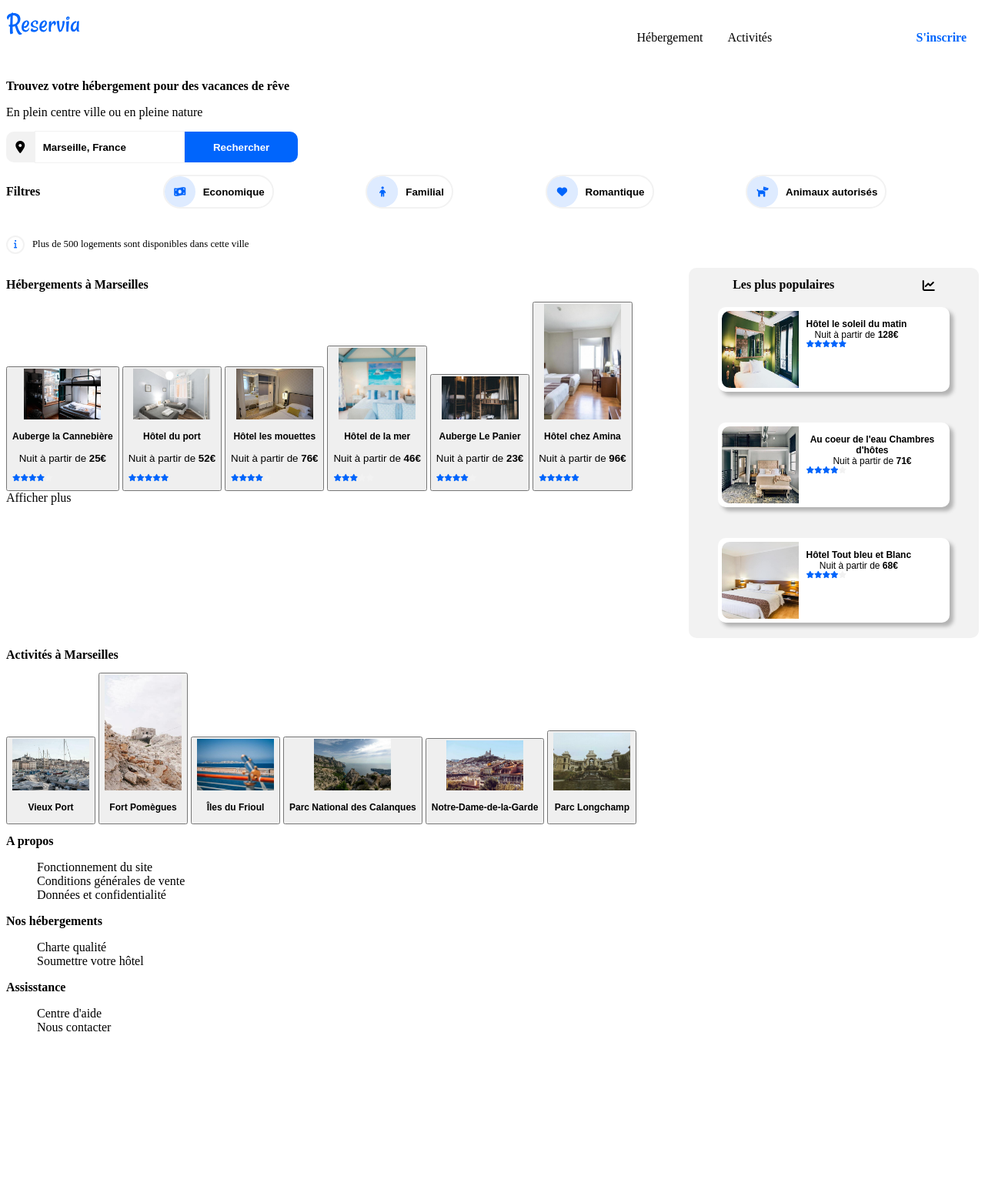
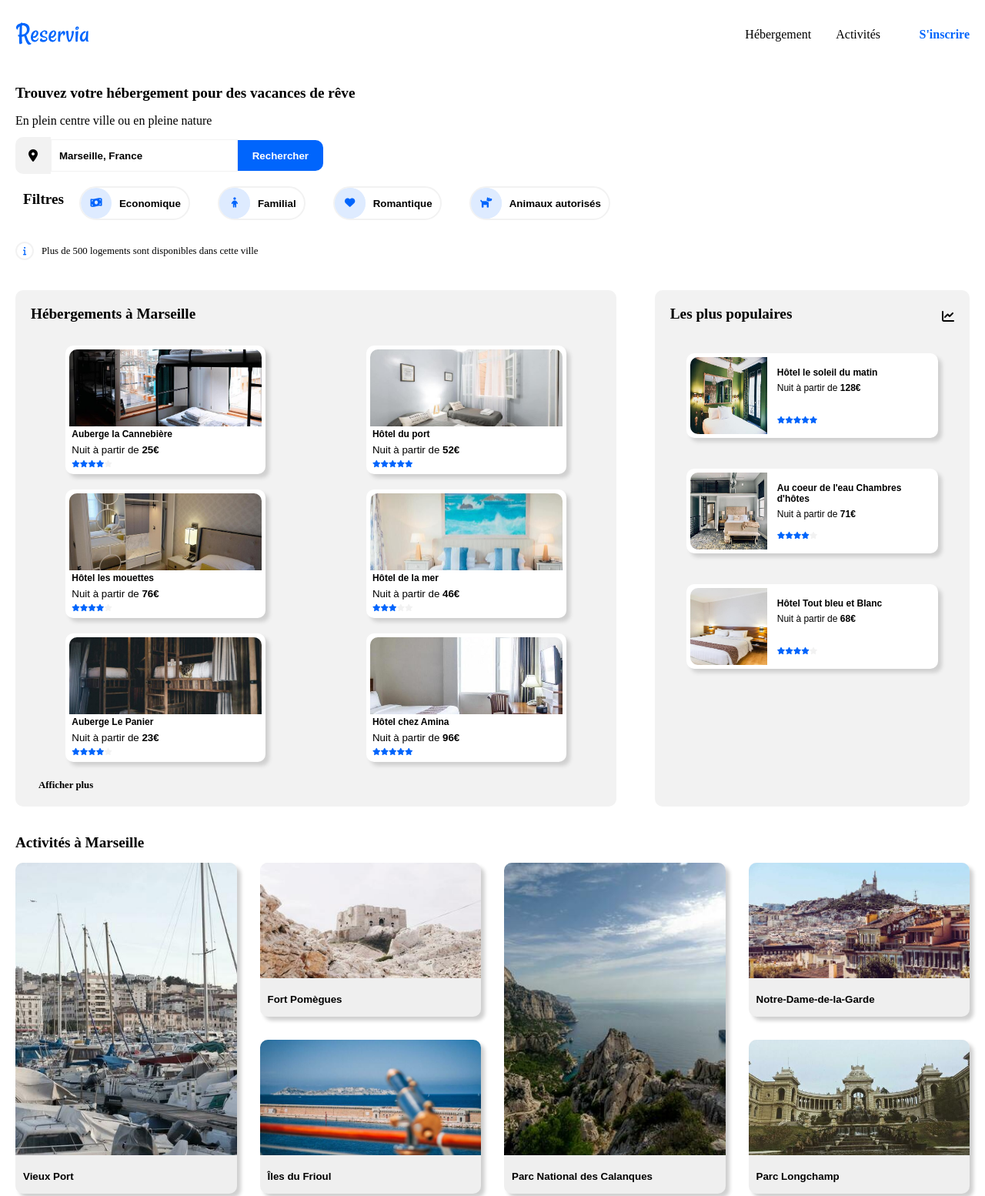
Before and after one commit to ChristopheRibault/ChristopheRibault_2_29032021, a plain HTML site: page index.html in a window 1280 px wide. Shown: the top 1554 px of the page at 77% size. Before the commit the page ends 1360 px from the top, so only its background shows below. Drawn offline with Linux system fonts and the light colour scheme; a web font is replaced by a local one.

Commit message:
feat: finalize style with flexbox

```diff
--- a/index.html
+++ b/index.html
@@ -11,17 +11,15 @@
 </head>
 <body>
   <header class="page-header">
-    <div class="header_main">
-      <div class="header_main-title">
-        <img src="./assets/images/logo/Reservia.svg" alt="logo reservia"/>
+    <div class="header_title">
+      <a href="/"><img src="./assets/images/logo/Reservia.svg" alt="logo reservia"/></a>
     </div>
-      <nav>
-        <ul class="nav_sections">
+    <nav class="header_nav">
+      <ul>
         <li><a href="#accomodation">Hébergement</a></li>
         <li><a href="#activities">Activités</a></li>
       </ul>
     </nav>
-    </div>
     <div class="header_subscribe">
       <a href="/">S'inscrire</a>
     </div>
@@ -36,7 +34,8 @@
       <div class="search-container">
         <div class="search-icon_container search-item"><i class="fas fa-map-marker-alt"></i></div>
         <input class="search-input search-item" type="text" value="Marseille, France"/>
-        <button class="search-btn search-item">Rechercher</button>
+        <button class="search-btn search-item search-btn__text">Rechercher</button>
+        <button class="search-btn search-item search-btn__icon"><i class="fas fa-search"></i></button>
       </div>
       <div class="search-filters">
         <h2>Filtres</h2>
@@ -76,9 +75,11 @@
   <main>
     <section class="results">
       <section id="accomodation" class="accomodation-section">
-        <h2>Hébergements à Marseilles</h2>
+        <h2>Hébergements à Marseille</h2>
+        <div class="accomodation-section_cards">
           <button class="accomodation_card">
             <img src="./assets/images/hebergements/4_small/marcus-loke-WQJvWU_HZFo-unsplash.jpg"alt="Auberge la Cannebière"/>
+            <div class="accomodation_card_details">
               <h3>Auberge la Cannebière</h3>
               <p>Nuit à partir de <strong>25€</strong></p>
               <ul class="card-rate">
@@ -88,9 +89,11 @@
                 <li><i class="fas fa-star star-on"></i></li>
                 <li><i class="fas fa-star star-off"></i></li>
               </ul>
+            </div>
           </button>
           <button class="accomodation_card">
             <img src="./assets/images/hebergements/4_small/fred-kleber-gTbaxaVLvsg-unsplash.jpg"alt="Hôtel du port"/>
+            <div class="accomodation_card_details">
               <h3>Hôtel du port</h3>
               <p>Nuit à partir de <strong>52€</strong></p>
               <ul class="card-rate">
@@ -100,9 +103,11 @@
                 <li><i class="fas fa-star star-on"></i></li>
                 <li><i class="fas fa-star star-on"></i></li>
               </ul>
+            </div>
           </button>
           <button class="accomodation_card">
             <img src="./assets/images/hebergements/4_small/reisetopia-B8WIgxA_PFU-unsplash.jpg"alt="Hôtel les mouettes"/>
+            <div class="accomodation_card_details">
               <h3>Hôtel les mouettes</h3>
               <p>Nuit à partir de <strong>76€</strong></p>
               <ul class="card-rate">
@@ -112,9 +117,11 @@
                 <li><i class="fas fa-star star-on"></i></li>
                 <li><i class="fas fa-star star-off"></i></li>
               </ul>
+            </div>
           </button>
           <button class="accomodation_card">
             <img src="./assets/images/hebergements/4_small/annie-spratt-Eg1qcIitAuA-unsplash.jpg"alt="Hôtel de la mer"/>
+            <div class="accomodation_card_details">
               <h3>Hôtel de la mer</h3>
               <p>Nuit à partir de <strong>46€</strong></p>
               <ul class="card-rate">
@@ -124,9 +131,11 @@
                 <li><i class="fas fa-star star-off"></i></li>
                 <li><i class="fas fa-star star-off"></i></li>
               </ul>
+            </div>
           </button>
           <button class="accomodation_card">
             <img src="./assets/images/hebergements/4_small/nicate-lee-kT-ZyaiwBe0-unsplash.jpg"alt="Auberge Le Panier"/>
+            <div class="accomodation_card_details">
               <h3>Auberge Le Panier</h3>
               <p>Nuit à partir de <strong>23€</strong></p>
               <ul class="card-rate">
@@ -136,9 +145,11 @@
                 <li><i class="fas fa-star star-on"></i></li>
                 <li><i class="fas fa-star star-off"></i></li>
               </ul>
+            </div>
           </button>
           <button class="accomodation_card">
             <img src="./assets/images/hebergements/4_small/febrian-zakaria-M6S1WvfW68A-unsplash.jpg"alt="Hôtel chez Amina"/>
+            <div class="accomodation_card_details">
               <h3>Hôtel chez Amina</h3>
               <p>Nuit à partir de <strong>96€</strong></p>
               <ul class="card-rate">
@@ -148,7 +159,9 @@
                 <li><i class="fas fa-star star-on"></i></li>
                 <li><i class="fas fa-star star-on"></i></li>
               </ul>
+            </div>
           </button>
+        </div>
         <footer>
           <a>Afficher plus</a>
         </footer>
@@ -206,38 +219,40 @@
       </aside>
     </section>
 
-    <section id="activities-section" class="activities">
-      <h2>Activités à Marseilles</h2>
-      <button class="activities_card">
+    <section id="activities" class="activities-section">
+      <h2>Activités à Marseille</h2>
+      <div class="activities-section_cards">
+        <button class="activities_card big-card">
           <img src="./assets/images/activites/4_small/reno-laithienne-QUgJhdY5Fyk-unsplash.jpg" alt="Vieux Port" />
           <h3>Vieux Port</h3>
         </button>
-      <button class="activities_card">
+        <button class="activities_card small-card">
           <img src="./assets/images/activites/4_small/paul-hermann-QFTrLdQIRhI-unsplash.jpg" alt="Fort Pomègues" />
           <h3>Fort Pomègues</h3>
         </button>
-      <button class="activities_card">
+        <button class="activities_card small-card">
           <img src="./assets/images/activites/4_small/kevin-hikari-rV_Qd1l-VXg-unsplash.jpg" alt="Îles du Frioul" />
           <h3>Îles du Frioul</h3>
         </button>
-      <button class="activities_card">
+        <button class="activities_card big-card">
           <img src="./assets/images/activites/4_small/kilyan-sockalingum-NR8-cBCN3aI-unsplash.jpg" alt="Parc National des Calanques" />
           <h3>Parc National des Calanques</h3>
         </button>
-      <button class="activities_card">
+        <button class="activities_card small-card">
           <img src="./assets/images/activites/4_small/florian-wehde-xW9e8gdotxI-unsplash.jpg" alt="Notre-Dame-de-la-Garde" />
           <h3>Notre-Dame-de-la-Garde</h3>
         </button>
-      <button class="activities_card">
+        <button class="activities_card small-card">
           <img src="./assets/images/activites/4_small/lena-paulin-wH2-EJoDcV0-unsplash.jpg" alt="Parc Longchamp" />
           <h3>Parc Longchamp</h3>
         </button>
+      </div>
     </section>
 
 
   </main>
 
-  <footer>
+  <footer class="page-footer">
     <section class="about">
       <h2>A propos</h2>
       <ul>
--- a/style.css
+++ b/style.css
@@ -1,4 +1,4 @@
-/*Général settings*/
+/*General settings*/
 
 @font-face {
   font-family: Raleway;
@@ -7,6 +7,11 @@
 
 body {
   font-family: Raleway;
+  padding: 0;
+  margin: 0;
+  width: 100%;
+  max-width: 1440px;
+  margin: auto;
 }
 
 li {
@@ -19,7 +24,8 @@ a {
 }
 
 h2 {
-  font-size: 1em;
+  font-size: 1.2em;
+  font-weight: bolder;
 }
 
 h3 {
@@ -33,36 +39,64 @@ button {
 /* Header */
 
 .page-header {
+  display: grid;
+  grid-template-areas: "logo nav subscribe";
+  grid-template-columns: 150px 1fr 120px;
+  grid-template-rows: 90px;
+  /* margin: 20px; */
+}
+
+.header_title {
+  grid-area: logo;
+  align-self: center;
+  justify-self: left;
+  margin: 20px
+}
+
+.header_nav {
+  grid-area: nav;
+  align-self: center;
+  justify-self: right;
+  width: 100%;
+  height: 100%;
+}
+
+.header_subscribe {
+  grid-area: subscribe;
+  align-self: center;
+  justify-self: right;
+  color: #0065FC;
+  font-weight: bold;
+  margin-right: 20px;
+}
+
+.header_nav ul {
   display: flex;
   flex-flow: row nowrap;
-  justify-content: space-between;
-  align-items: center;
+  justify-content: flex-end;
+  padding: 0;
+  margin: 0;
+  height: 100%;
 }
 
-.header_main {
+.header_nav li {
   display: flex;
-  flex-flow: row wrap;
-  justify-content: space-between;
-  width: 80%;
+  align-items: center;
+  justify-content: center;
+  padding: 1em;
+  justify-self: center;
 }
 
-.nav_sections {
-  display: flex;
-  flex-flow: row nowrap;
-}
-
-.nav_sections li {
-  margin: 1em;
-}
-
-.header_subscribe a {
-  width: 20%;
-  margin: 1em;
+.header_nav li:hover {
   color: #0065FC;
-  font-weight: bold;
+  border-top: 4px solid #0065FC;
 }
 
 /* Search section */
+
+.search {
+  margin: 20px;
+}
 
 .search-form {
   display: flex;
@@ -73,35 +107,41 @@ button {
   display: flex;
   flex-flow: row nowrap;
   align-items: center;
+  justify-content: flex-start;
 
-  width: 30%;
+  width: 100%;
+  max-width: 400px;
   height: 40px;
 }
 
 .search-icon_container {
   background-color: #F2F2F2;
   border-radius: 10px 0 0 10px;
-  width: 10%;
+  flex-grow: 1;
+  /* width: 10%; */
   display: flex;
   align-items: center;
   justify-content: center;
+  padding: 4px;
 }
 
 .search-input {
+  flex-grow: 2;
   border: 1px #F2F2F2 solid;
-  width: 50%;
+  /* width: 50%; */
   font-weight: bold;
   padding: 0;
   padding-left: 10px;
 }
 
 .search-btn {
+  flex-grow: 1;
   background-color: #0065FC;
   color: #FFF;
   font-weight: bold;
   border: 0;
   border-radius: 0 10px 10px 0;
-  width: 40%;
+  /* width: 40%; */
 }
 
 .search-item {
@@ -110,20 +150,30 @@ button {
 
 .search-filters {
   display: flex;
-  flex-flow: row nowrap;
+  flex-flow: row wrap;
   width: 100%;
   align-items: center;
+}
+
+.search-filters > h2 {
+  margin: 10px;
 }
 
 .search-filters ul {
   display: flex;
   flex-flow: row wrap;
-  justify-content: space-evenly;
-  width: 100%;
+  justify-content: space-between;
+  align-items: flex-start;
+  width: 80%;
+  padding: 0;
+  margin: 10px;
+  max-width: 700px;
 }
 
 .search-filters__item {
   height: 100%;
+  margin-top: 10px;
+  margin-right: 10px;
 }
 
 .search-filters__item button {
@@ -189,6 +239,7 @@ main {
   display: flex;
   flex-flow: column nowrap;
   justify-content: space-between;
+  margin: 20px;
 }
 
 .results {
@@ -199,12 +250,62 @@ main {
 
 /* Accomodation section */
 
-.accomadation-section {
-  flex-grow: 2;
+.accomodation-section {
+  display: flex;
+  flex-flow: column nowrap;
+  flex-shrink: 1;
+  background-color: #F2F2F2;
+  border-radius: 10px;
+  width: 100%;
+  margin-bottom: 20px;
 }
 
-.accomodation_card img {
-  width: 100px;
+.accomodation-section > h2 {
+  margin: 20px;
+}
+
+.accomodation-section_cards {
+  display: flex;
+  flex-flow: row wrap;
+  justify-content: space-around;
+}
+
+.accomodation_card {
+  display: flex;
+  flex-flow: column nowrap;
+  border: 0;
+  border-radius: 10px;
+  background-color: #FFF;
+  box-shadow: 5px 5px 5px #d0d0d0;
+  padding: 5px;
+  margin: 10px;
+}
+
+.accomodation_card_details {
+  display: flex;
+  flex-flow: column nowrap;
+  text-align: left;
+}
+
+
+.accomodation_card_details > * {
+  margin: 3px;
+}
+
+.accomodation_card > img {
+  border-radius: 10px 10px 0 0;
+  width: 250px;
+  height: 100px;
+  object-fit: cover;
+}
+
+.accomodation-section > footer {
+  margin: 10px 0 20px 30px;
+}
+
+.accomodation-section > footer > a {
+  font-weight: bold;
+  font-size: 0.8em;
 }
 
 /* Popular aside section */
@@ -212,17 +313,20 @@ main {
 .popular-section {
   background-color: #f2f2f2;
   border-radius: 10px;
+  width: 100%;
+  margin-bottom: 20px;
 }
 
 .popular-section_title {
   display: flex;
   flex-flow: row nowrap;
-  justify-content: space-around;
+  justify-content: space-between;
   align-items: flex-end;
+  margin: 20px;
 }
 
 .popular-section_title h2 {
-  margin-bottom: 0;
+  margin: 0;
 }
 
 .popular-section_cards {
@@ -237,7 +341,7 @@ main {
   flex-flow: row nowrap;
   background-color: #FFF;
   border-radius: 10px;
-  box-shadow: 5px 5px 5px #b3b3b3;
+  box-shadow: 5px 5px 5px #d0d0d0;
   width: 80%;
   margin: 20px;
   padding: 5px;
@@ -248,12 +352,14 @@ main {
   display: flex;
   flex-flow: column nowrap;
   justify-content: space-between;
+  align-items: left;
+  text-align: left;
   padding: 10px;
-  height: 100%;
+  height: 80px;
 }
 
 .popular_card_details > * {
-  margin: 0;
+  margin: 3px;
 }
 
 .popular_card_details > p {
@@ -286,6 +392,173 @@ main {
 
 /* Activities section */
 
+.activities-section {
+  display: flex;
+  flex-flow: column nowrap;
+}
+
+.activities-section_cards {
+  display: grid;
+  grid-template-rows: repeat(6, 200px);
+  grid-gap: 30px;
+  grid-auto-flow: column;
+  grid-auto-columns: 1fr;
+}
+
+.activities_card {
+  display: flex;
+  flex-flow: column nowrap;
+  justify-content: space-between;
+  border: 0;
+  box-shadow: 5px 5px 5px #d0d0d0;
+  border-radius: 10px;
+  padding: 0;
+}
+
 .activities_card img {
-  width: 100px;
+  width: 100%;
+  height: 150px;
+  border-radius: 10px 10px 0 0;
+  object-fit: cover;
 }
+
+.activities_card > h3 {
+  margin: 0 0 15px 10px;
+  font-size: 1em;
+  font-weight: bold;
+}
+
+/* Footer */
+
+.page-footer {
+  display: flex;
+  flex-flow: row wrap;
+  justify-content: space-between;
+  margin-top: 20px;
+  padding: 30px;
+  background-color: #f2f2f2;
+}
+
+.page-footer > section {
+  display: flex;
+  flex-flow: column nowrap;
+  margin: 20px;
+}
+
+.page-footer > section > ul {
+  padding: 0;
+  display: flex;
+  flex-flow: column nowrap;
+}
+
+.page-footer h2 {
+  font-weight: bolder;
+  font-size: 1em;
+}
+
+/* Media queries */
+
+@media screen and (min-width: 426px) {
+
+  .search-btn__icon {
+    display: none;
+  }
+
+  .popular-section {
+    width: 48%;
+  }
+  .accomodation-section {
+    width: 48%;
+  }
+
+  .activities-section_cards {
+    grid-template-rows: repeat(3, 200px);
+  }
+
+  .big-card {
+    grid-row-end: span 2;
+  }
+
+  .big-card > img {
+    height: 380px;
+  }
+
+}
+
+@media screen and (min-width: 769px) {
+  .popular-section {
+    width: 33%;
+  }
+  .accomodation-section {
+    width: 63%;
+  }
+
+  .activities-section_cards {
+    grid-template-rows: repeat(2, 200px);
+  }
+
+}
+
+@media screen and (max-width: 425px) {
+  main {
+    margin: 0;
+  }
+
+  .page-header {
+    grid-template-columns: repeat(2, 1fr);
+    grid-template-areas:
+      "logo subscribe"
+      "nav nav";
+  }
+
+  .header_nav {
+    justify-self: center;
+  }
+
+  .header_nav ul {
+    justify-content: space-evenly;
+  }
+
+  .header_nav li {
+    width: 50%;
+    margin: 0;
+    padding: 16px;
+    border-bottom: 4px solid #f2f2f2;
+    border-top: 0;
+    text-align: center;
+  }
+
+  .header_nav li:hover {
+    border-bottom: 4px solid #0065FC;
+    border-top: 0;
+  }
+
+  .search-btn__text {
+    display: none;
+  }
+
+  .popular-section {
+    border-radius: 0;
+  }
+
+  .popular_card {
+    margin: 5px;
+  }
+
+  .accomodation-section {
+    border-radius: 0;
+    background-color: #FFF;
+  }
+
+  .activities-section {
+    margin: 5px;
+  }
+
+}
+
+@media screen and (max-width: 768px) {
+
+  .accomodation_card > img {
+    width: 100%;
+  }
+}
```
Lines whose indentation alone changed are shown as unchanged.
